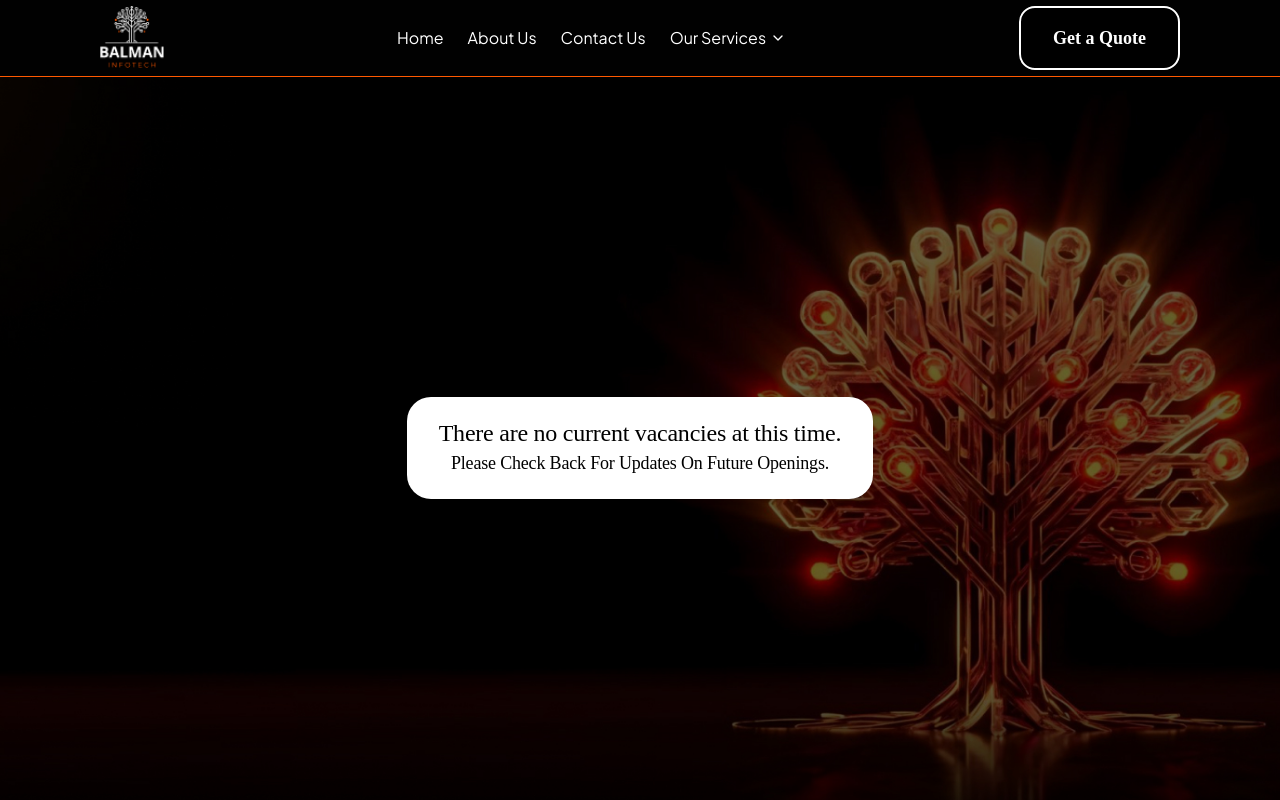
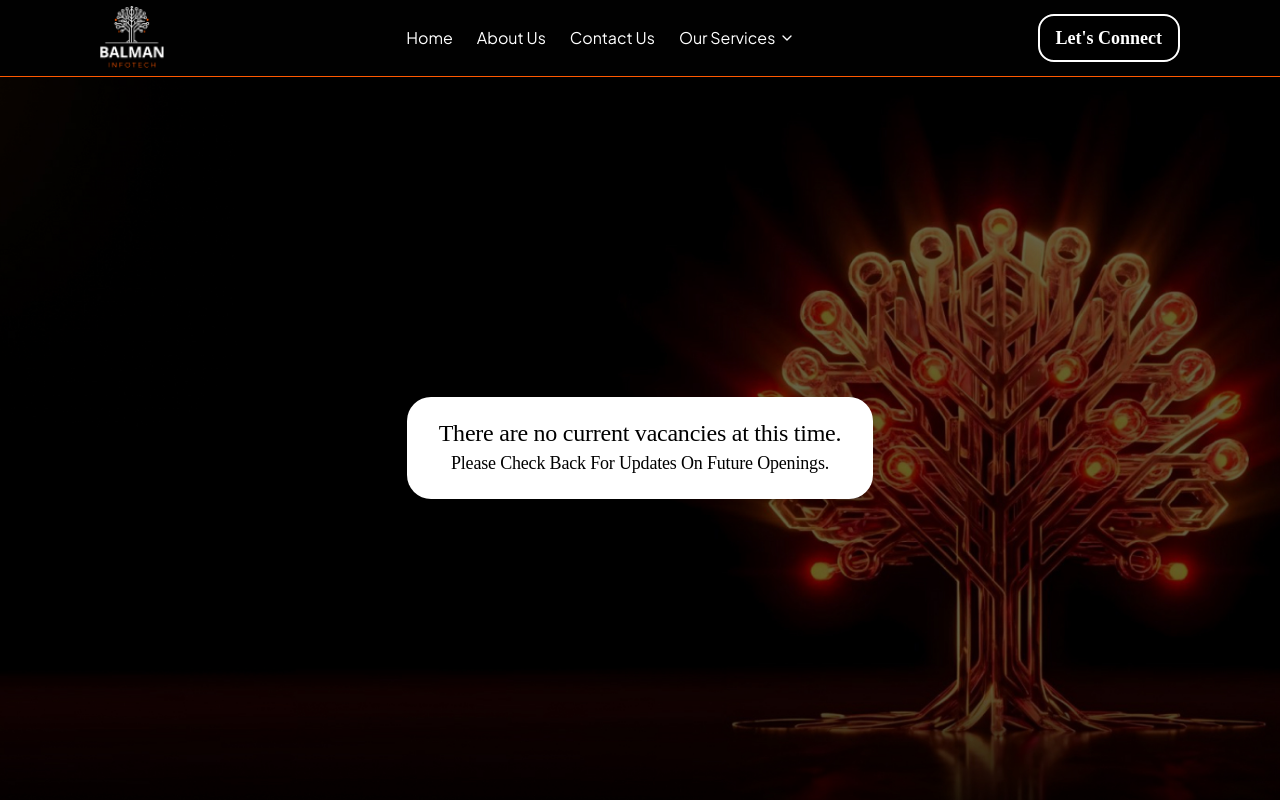
Before and after one commit to sanjeevbalmaninfotech/balmanFE, a Next.js app: page /careers in a window 1280 px wide. Shown: the top 800 px of the page. Built offline with nearby package versions, Linux system fonts and the light colour scheme.

Commit message:
"FIX -   url issue in services page"

```diff
--- a/app/components/footer/Footer.tsx
+++ b/app/components/footer/Footer.tsx
@@ -27,7 +27,7 @@ export default function Footer() {
         { label: "Branding", path: "/services/branding" },
         { label: "Web Development", path: "/services/web-development" },
         { label: "Customer Support", path: "/services/customer-support" },
-        { label: "Software Development", path: "/software-development-company-chandigarh" },
+        { label: "Software Development", path: "/service/software-development-company-chandigarh" },
       ],
     },
     {
--- a/app/components/navBar/index.tsx
+++ b/app/components/navBar/index.tsx
@@ -8,6 +8,7 @@ import { usePathname } from "next/navigation";
 export default function Navbar() {
   const [isMenuOpen, setIsMenuOpen] = useState(false);
   const [isServicesOpen, setIsServicesOpen] = useState(false);
+  const [isLocationsOpen, setIsLocationsOpen] = useState(false);
   const pathname = usePathname();
 
   const navItems = [
@@ -22,7 +23,15 @@ export default function Navbar() {
     { name: "Digital Marketing", href: "/services/digital-marketing" },
     { name: "Branding", href: "/services/branding" },
     { name: "Customer Support", href: "/services/customer-support" },
+    { name: "Software Development", href: "/service/software-development-company-chandigarh" }
   ];
+  // const locationItems = [
+  //   { name: "Mohali", href: "#" },
+  //   { name: "Chandigarh", href: "#" },
+  //   { name: "Panchkula", href: "#" },
+  //   { name: "Zirakpur", href: "#" },
+  //   { name: "Ludhiana", href: "#" },
+  // ]
 
   return (
     <nav className="w-full fixed top-0 left-0 z-50">
@@ -133,15 +142,70 @@ export default function Navbar() {
                     </div>
                   )}
                 </div>
+
+
+                {/* Locations Dropdown */}
+                {/* <div
+                  className="relative"
+                  onMouseEnter={() => setIsLocationsOpen(true)}
+                  onMouseLeave={() => setIsLocationsOpen(false)}
+                >
+                  <button
+                    className={`px-2 py-3 rounded transition-colors duration-200 flex items-center gap-1 ${pathname.startsWith("/locations")
+                      ? "text-primary"
+                      : "text-white hover:text-primary"
+                      }`}
+                    style={{
+                      fontSize: "16px",
+                      fontWeight: pathname.startsWith("/locations")
+                        ? "600"
+                        : "400",
+                    }}
+                  >
+                    Locations
+                    <ChevronDown
+                      size={16}
+                      className={`transition-transform duration-200 ${isLocationsOpen ? "rotate-180" : ""
+                        }`}
+                    />
+                  </button>
+
+
+                  {isLocationsOpen && (
+                    <div className="absolute top-full left-0 pt-2">
+                      <div className="bg-[#1a1a1a] rounded-lg shadow-lg min-w-[220px] py-2">
+                        {locationItems.map((location) => {
+                          const isActive = pathname === location.href;
+                          return (
+                            <Link
+                              key={location.name}
+                              href={location.href}
+                              className={`block px-4 py-2 transition-colors duration-200 ${isActive
+                                ? "text-primary bg-gray-900"
+                                : "text-white hover:text-primary hover:bg-gray-900"
+                                }`}
+                              style={{
+                                fontSize: "15px",
+                                fontWeight: isActive ? "600" : "400",
+                              }}
+                            >
+                              {location.name}
+                            </Link>
+                          );
+                        })}
+                      </div>
+                    </div>
+                  )}
+                </div> */}
               </div>
 
               {/* Get a Quote Button */}
               <div className="hidden lg:block flex-shrink-0">
                 <Link
                   href="/brand-audit"
-                  className="inline-block px-8 py-4 bg-black text-white text-lg font-semibold rounded-2xl border-2 border-white transition-colors font-['Poppins']"
+                  className="inline-block px-4 py-2 bg-black text-white text-lg font-semibold rounded-2xl border-2 border-white transition-colors font-['Poppins']"
                 >
-                  Get a Quote
+                  Let's Connect
                 </Link>
               </div>
 
@@ -183,7 +247,10 @@ export default function Navbar() {
                   {/* Mobile Services Section */}
                   <div>
                     <button
-                      onClick={() => setIsServicesOpen(!isServicesOpen)}
+                      onClick={() => {
+                        setIsServicesOpen(!isServicesOpen);
+                        setIsLocationsOpen(false);
+                      }}
                       className={`w-full px-4 py-3 rounded transition-colors duration-200 flex items-center justify-between ${pathname.startsWith("/services")
                         ? "text-primary bg-gray-900"
                         : "text-white hover:text-primary hover:bg-gray-900"
@@ -229,8 +296,62 @@ export default function Navbar() {
                       </div>
                     )}
                   </div>
+
+                  {/* Mobile Locations Section */}
+                  {/* <div>
+                    <button
+                      onClick={() => {
+                        setIsLocationsOpen(!isLocationsOpen);
+                        setIsServicesOpen(false);
+                      }}
+                      className={`w-full px-4 py-3 rounded transition-colors duration-200 flex items-center justify-between ${pathname.startsWith("/locations")
+                        ? "text-primary bg-gray-900"
+                        : "text-white hover:text-primary hover:bg-gray-900"
+                        }`}
+                      style={{
+                        fontSize: "16px",
+                        fontWeight: pathname.startsWith("/locations")
+                          ? "600"
+                          : "400",
+                      }}
+                    >
+                      Locations
+                      <ChevronDown
+                        size={16}
+                        className={`transition-transform duration-200 ${isLocationsOpen ? "rotate-180" : ""
+                          }`}
+                      />
+                    </button>
+
+
+                    {isLocationsOpen && (
+                      <div className="pl-4 mt-1 flex flex-col gap-1">
+                        {locationItems.map((location) => {
+                          const isActive = pathname === location.href;
+                          return (
+                            <Link
+                              key={location.name}
+                              href={location.href}
+                              onClick={() => setIsMenuOpen(false)}
+                              className={`px-4 py-2 rounded transition-colors duration-200 ${isActive
+                                ? "text-primary bg-gray-900"
+                                : "text-white hover:text-primary hover:bg-gray-900"
+                                }`}
+                              style={{
+                                fontSize: "15px",
+                                fontWeight: isActive ? "600" : "400",
+                              }}
+                            >
+                              {location.name}
+                            </Link>
+                          );
+                        })}
+                      </div>
+                    )}
+                  </div> */}
                 </div>
               </div>
+
             )}
           </div>
         </div>
--- a/app/layout.tsx
+++ b/app/layout.tsx
@@ -2,6 +2,7 @@ import type { Metadata } from "next";
 import { Plus_Jakarta_Sans } from "next/font/google";
 import "./globals.css";
 import { Toaster } from "react-hot-toast";
+import Script from "next/script";
 
 const plusJakartaSans = Plus_Jakarta_Sans({
   variable: "--font-primary",
@@ -16,8 +17,10 @@ export const metadata: Metadata = {
   icons: {
     icon: "/icon.png",
   },
+  verification: {
+    google: "mK5Fq5kaMScG4LQXev_4Bv3nXTTsazskj07NDoXLJyE",
+  },
 };
-
 
 export default function RootLayout({
   children,
@@ -25,10 +28,22 @@ export default function RootLayout({
   children: React.ReactNode;
 }>) {
   return (
-    <html lang="en" style={{ scrollBehavior: 'auto' }}>
-      <body
-        className={`${plusJakartaSans.variable} antialiased`}
-      >
+    <html lang="en" style={{ scrollBehavior: "auto" }}>
+      <head>
+        <Script
+          src="https://www.googletagmanager.com/gtag/js?id=G-YMDJ6HH12X"
+          strategy="afterInteractive"
+        />
+        <Script id="google-analytics" strategy="afterInteractive">
+          {`
+            window.dataLayer = window.dataLayer || [];
+            function gtag(){dataLayer.push(arguments);}
+            gtag('js', new Date());
+            gtag('config', 'G-YMDJ6HH12X');
+          `}
+        </Script>
+      </head>
+      <body className={`${plusJakartaSans.variable} antialiased`}>
         <Toaster position="top-right" reverseOrder={false} />
         {children}
       </body>
```
